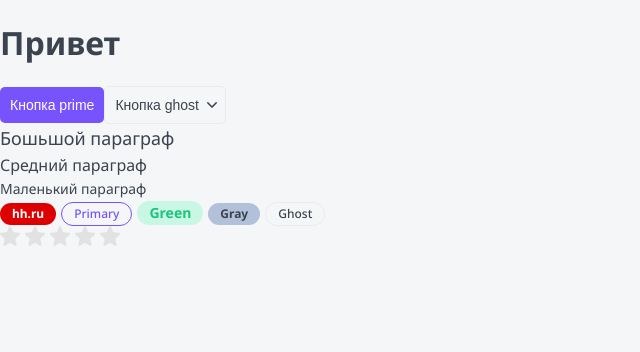
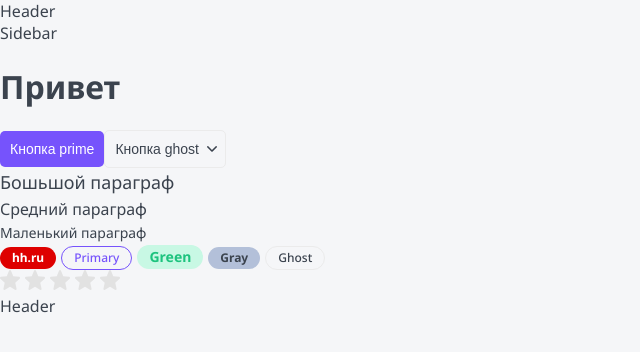
Before and after one commit to egoryan8/owl-top, a Next.js app: page / in a window 1280 px wide. Shown: the top 352 px of the page, without its empty margins (0-640 px from the left). Built offline with nearby package versions, Linux system fonts and the light colour scheme.

Commit message:
feat: add hoc withLayout

```diff
--- a/layout/Layout.tsx
+++ b/layout/Layout.tsx
@@ -19,4 +19,12 @@ const Layout = ({ children }: LayoutProps): JSX.Element => {
   );
 };
 
-export default Layout;
+export const withLayout = <T extends Record<string, unknown>>(Component: React.FC<T>) => {
+  return function withLayoutComponent(props: T): JSX.Element {
+    return (
+      <Layout>
+        <Component {...props} />
+      </Layout>
+    );
+  };
+};
--- a/pages/index.tsx
+++ b/pages/index.tsx
@@ -4,8 +4,9 @@ import Htag from '../components/Htag/Htag';
 import P from '../components/P/P';
 import Rating from '../components/Rating/Rating';
 import Tag from '../components/Tag/Tag';
+import { withLayout } from '../layout/Layout';
 
-export default function Home(): JSX.Element {
+function Home(): JSX.Element {
   const [rating, setRating] = React.useState(0);
   return (
     <>
@@ -36,3 +37,5 @@ export default function Home(): JSX.Element {
     </>
   );
 }
+
+export default withLayout(Home);
```
